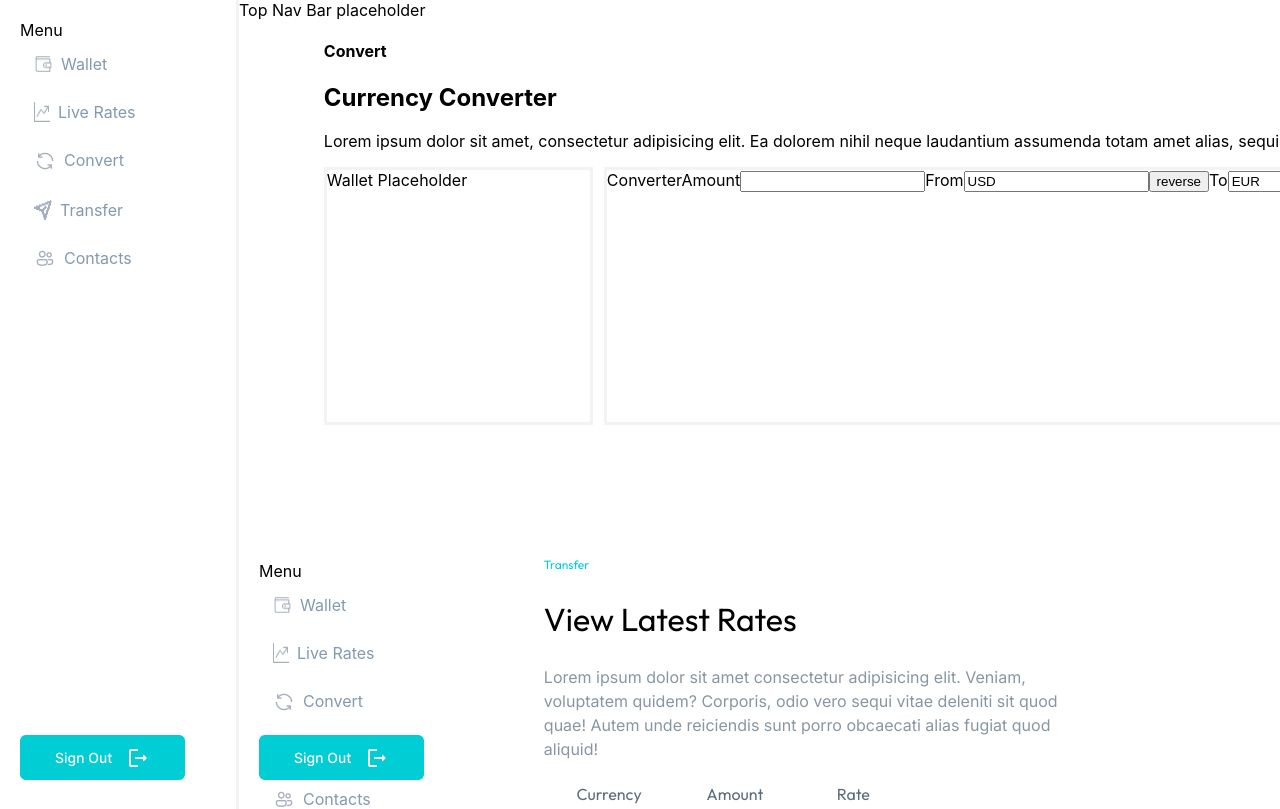
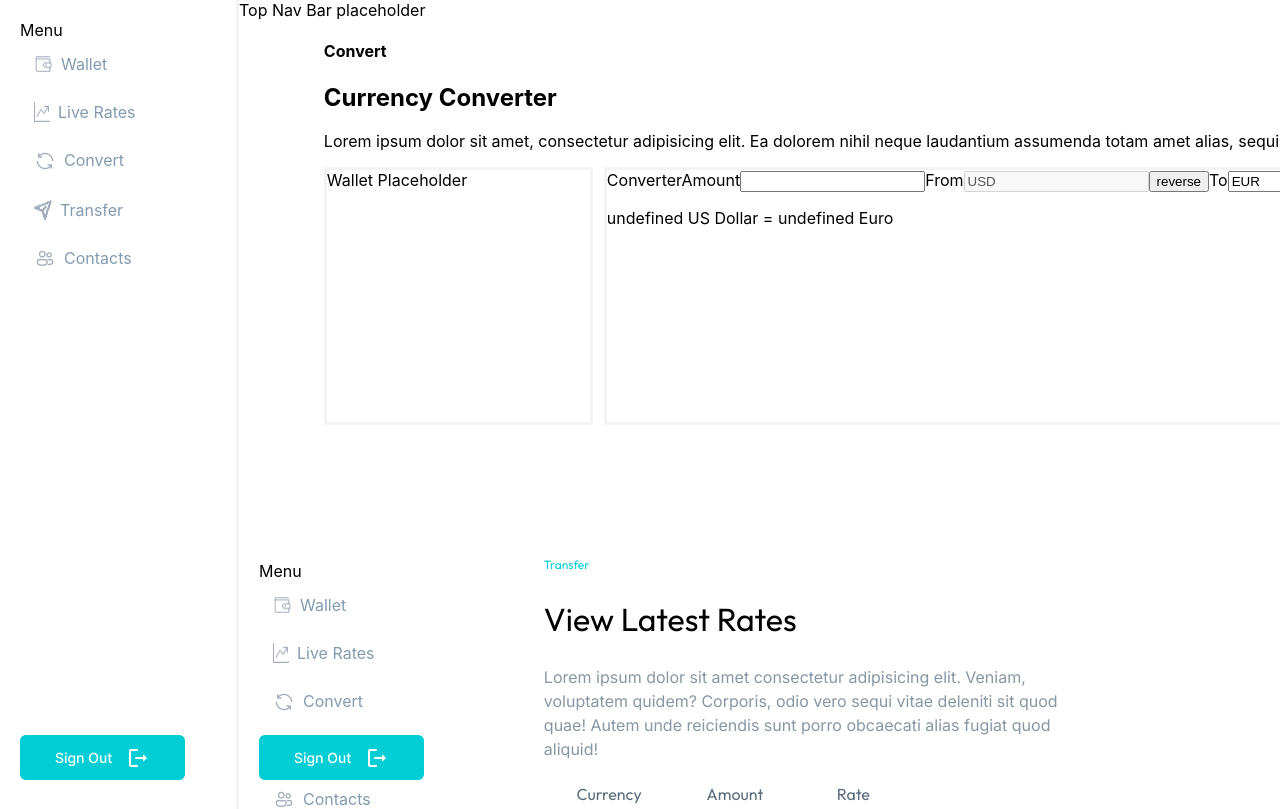
Before and after one commit to nology-tech/synergy, a React (Create React App) app: page /currencyconverter in a window 1280 px wide. Shown: the top 809 px of the page. Built offline with nearby package versions, Linux system fonts and the light colour scheme.

Commit message:
convert function

```diff
--- a/src/App.jsx
+++ b/src/App.jsx
@@ -14,11 +14,12 @@ import BillingAddress from "./components/BillingAddress/BillingAddress";
 import LandingMain from "./containers/LandingMain/LandingMain";
 import ContactListPage from "./components/ContactListPage/ContactListPage";
 import LiveRates from "./components/LiveRates/LiveRates";
-import CurrencyConverter from "./components/CurrencyConverter/CurrencyConverter";
 import CurrencyConverterContainer from "./containers/CurrencyConverterContainer/CurrencyConverterContainer";
 
 const App = () => {
   const [searchTerm, setSearchTerm] = useState("");
+  const [fxRate, setfxRate] = useState();
+
 
   const handleInput = (event) => {
     const cleanInput = event.target.value.toLowerCase();
--- a/src/components/CurrencyConverter/CurrencyConverter.jsx
+++ b/src/components/CurrencyConverter/CurrencyConverter.jsx
@@ -5,14 +5,28 @@ import currency from '../../data/currency';
 
 
 const CurrencyConverter = () => {
-    const [amount, setAmount] = useState("");
+    //const {fxRate}=props;
+    const [amount, setAmount] = useState();
+    const [convertedAmount, setConvertedAmount] = useState();
     const [from, setFrom] = useState(currency[0].code);
     const [to, setTo] = useState(currency[1].code);
+    //const [fxRate, setfxRate] = useState(currency[1].rate);
+
+    const fxRate = currency[1].rate;
+    const currencyFromName = currency[0].name;
+    const currencyToName = currency[1].name;
+    const message = `${amount} ${currencyFromName} = ${convertedAmount} ${currencyToName}`
 
     const flip = () => {
       var temp = from;
       setFrom(to);
       setTo(temp);
+
+    }
+
+    const convertAmount = () => {
+      setConvertedAmount(amount*fxRate);
+      console.log(convertedAmount)
 
 
     }
@@ -21,7 +35,7 @@ const CurrencyConverter = () => {
     const handleAmount = (e) => {
         e.preventDefault();
         setAmount(e.target.value.toString());
-        console.log(amount*1.5);
+        console.log(amount*fxRate);
       };
   return (
     <div className='currencyConverter'>
@@ -46,6 +60,7 @@ const CurrencyConverter = () => {
                 //   className="input"
 
                   type="text"
+                  disabled
                 />
                 <button onClick={flip}>reverse</button>
                 <label>To</label>
@@ -56,8 +71,10 @@ const CurrencyConverter = () => {
                 value={to}
                   type="text"
                 />
-                <button>Convert</button>
+                <button onClick={convertAmount}>Convert</button>
                 {/* will display conversion */}
+                <p>{message}</p>
+
           </div>
        </div>
 
--- a/src/containers/CurrencyConverterContainer/CurrencyConverterContainer.jsx
+++ b/src/containers/CurrencyConverterContainer/CurrencyConverterContainer.jsx
@@ -4,9 +4,10 @@ import NavMenu from "../../components/NavMenu/NavMenu"
 import LiveRatesList from '../../components/LiveRatesList/LiveRatesList';
 import LiveRates from '../../components/LiveRates/LiveRates';
 import CurrencyConverter from '../../components/CurrencyConverter/CurrencyConverter';
-import currency from '../../data/currency.js'
+// import currency from '../../data/currency.js'
 
 const CurrencyConverterContainer = () => {
+  //const {fxRate}=props;
   return (
     <div className='currencyConverterPage'>
       <NavMenu />
```
